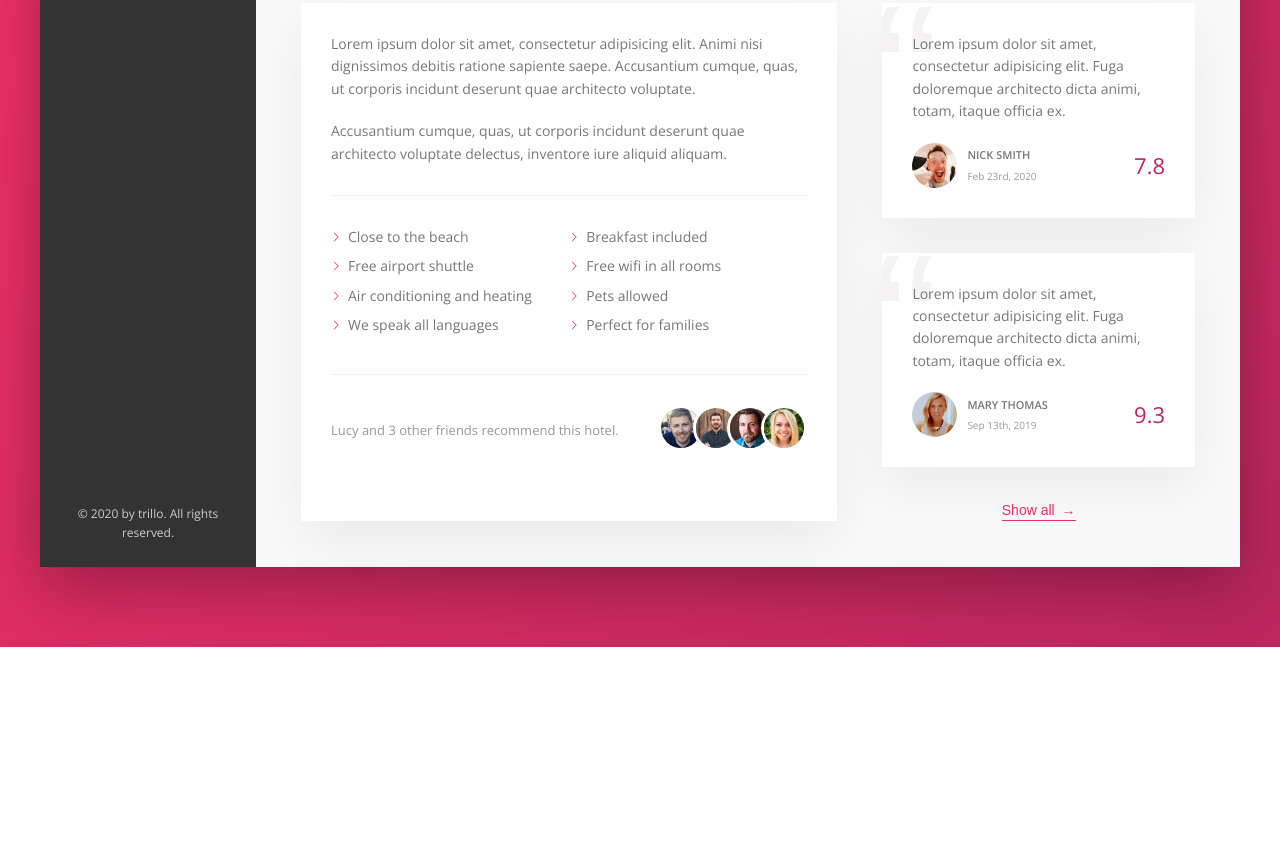
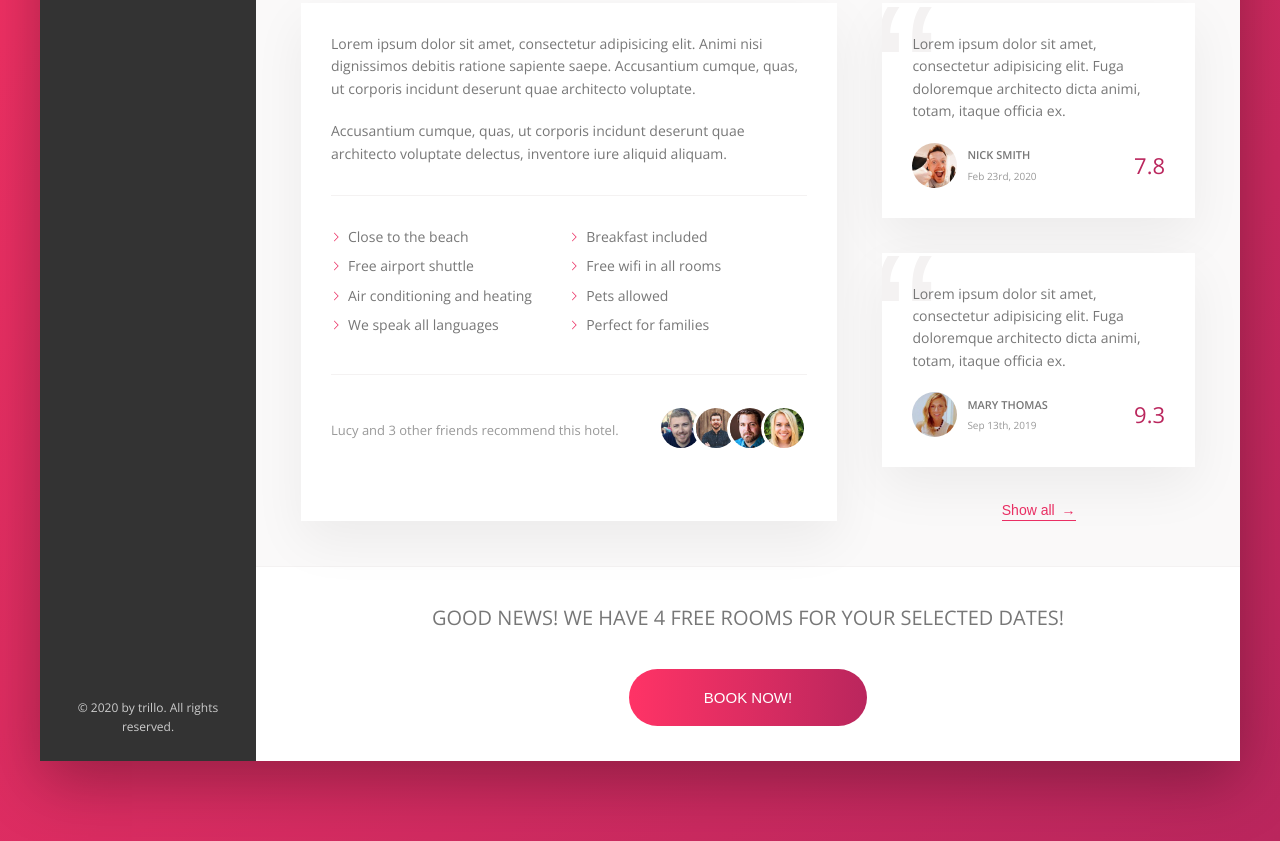
Before and after one commit to Commonlk/Trillo, a website: page index.html in a window 1280 px wide. Shown: the part 644-1485 px from the top of the page. Before the commit the page ends 1291 px from the top, so only its background shows below. Drawn offline with nearby package versions, Linux system fonts and the light colour scheme.

Commit message:
Add cta section and style, fixes sass watch compiler

```diff
--- a/index.html
+++ b/index.html
@@ -246,6 +246,16 @@
               <button class="btn-inline">Show all <span>&rarr;</span></button>
             </div>
           </div>
+
+          <div class="cta">
+            <h2 class="cta__book-now">
+              Good news! We have 4 free rooms for your selected dates!
+            </h2>
+            <button class="btn">
+              <span class="btn__visible">Book now!</span>
+              <span class="btn__invisible">Only 4 rooms left!</span>
+            </button>
+          </div>
         </main>
       </div>
     </div>
--- a/package.json
+++ b/package.json
@@ -4,7 +4,7 @@
   "description": "trillo app",
   "main": "index.js",
   "scripts": {
-    "watch:sass": "node-sass sass/main.scss css/style.css -w",
+    "watch:sass": "node-sass sass/main.scss css/style.css -wo",
     "devserver": "live-server",
     "start": "npm-run-all --parallel devserver watch:sass",
     "compile:sass": "node-sass sass/main.scss css/style.comp.css",
--- a/sass/_components.scss
+++ b/sass/_components.scss
@@ -376,9 +376,6 @@
     margin-right: auto;
   }
 
-  &__friend {
-  }
-
   &__photo {
     box-sizing: content-box;
     height: 4rem;
@@ -455,3 +452,78 @@
     z-index: 1;
   }
 }
+
+//////////////////
+//CALL TO ACTION
+
+.cta {
+  padding: 3.5rem 0;
+  text-align: center;
+
+  &__book-now {
+    font-size: 2rem;
+    font-weight: 300;
+    text-transform: uppercase;
+    margin-bottom: 3.5rem;
+  }
+}
+
+//////////////////
+//BUTTON CTA
+
+.btn {
+  font-size: 1.5rem;
+  font-weight: 300;
+  text-transform: uppercase;
+  border-radius: 100px;
+  border: none;
+  background-image: linear-gradient(
+    to right,
+    var(--color-primary-light),
+    var(--color-primary-dark)
+  );
+  color: #fff;
+  position: relative;
+  overflow: hidden;
+  cursor: pointer;
+
+
+  & > * {
+    display: inline-block;
+    height: 100%;
+    width: 100%;
+    transition: all 0.2s;
+  }
+
+  &__visible {
+    padding: 2rem 7.5rem;
+  }
+
+  &__invisible {
+    padding: 2rem 0;
+    position: absolute;
+    left: 0;
+    top: -100%;
+  }
+
+  &:hover &__visible {
+    transform: translateY(100%);
+  }
+
+  &:hover &__invisible {
+    top: 0;
+  }
+
+  &:hover {
+    background-image: linear-gradient(
+      to left,
+      var(--color-primary-light),
+      var(--color-primary-dark)
+    );
+  }
+
+  &:focus {
+    outline: none;
+    animation: pulsate 1s infinite;
+  }
+}
```
Also changed, not shown: css/style.css, sass/main.scss (line endings or trailing spaces).
